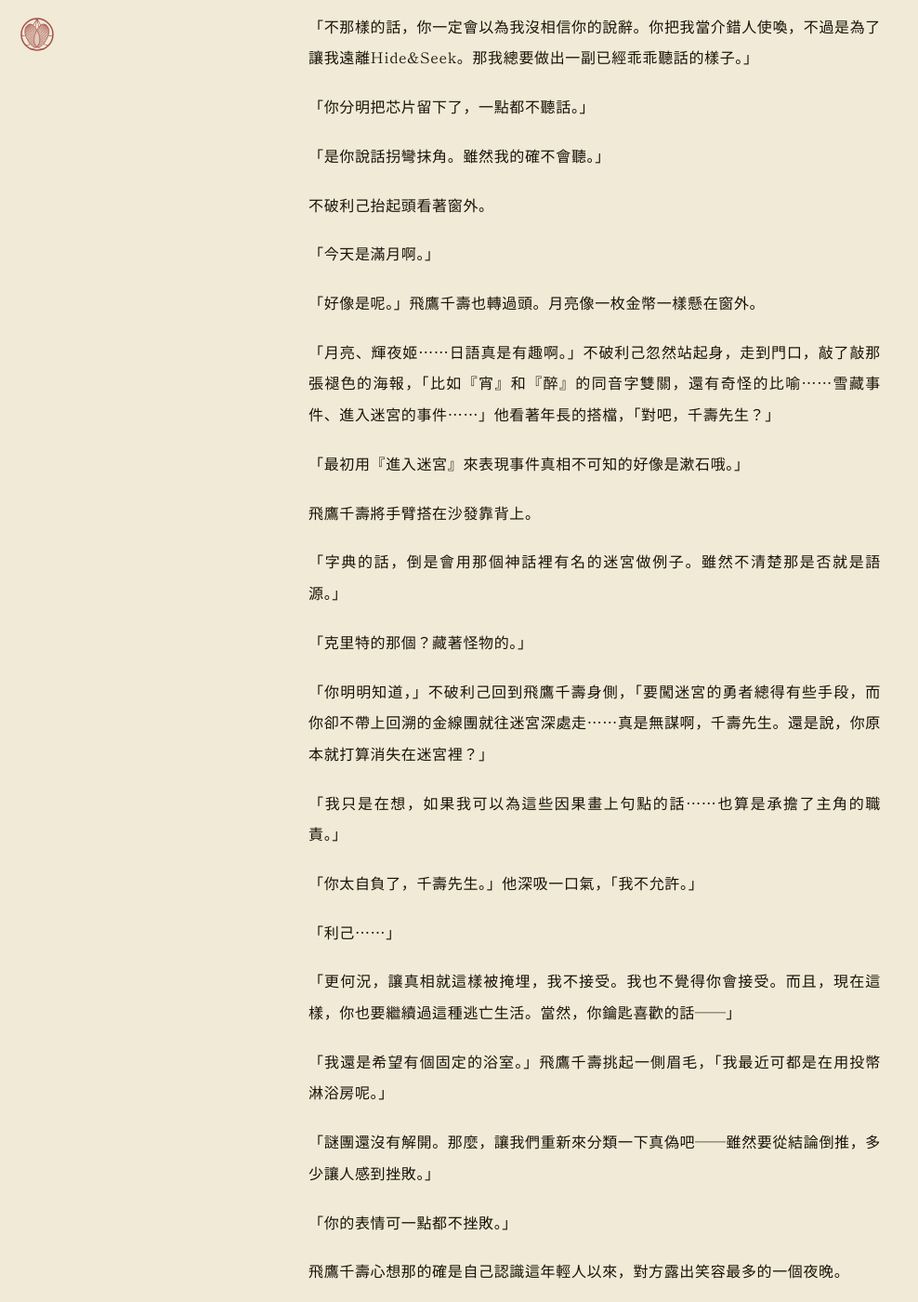
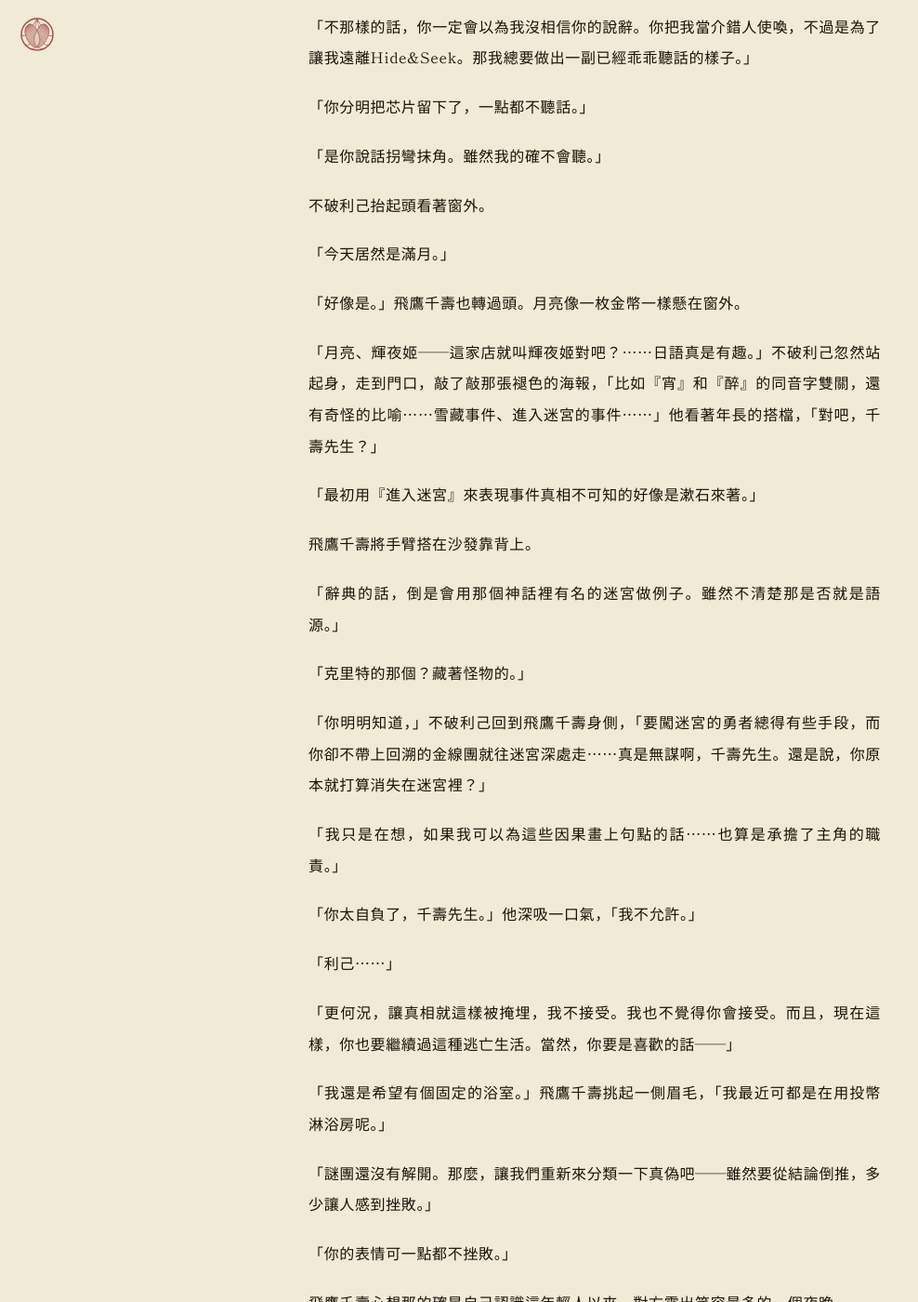
Before and after one commit to AriaYura/eternalnessstudy, a Jekyll site: the page built from posts/takeyabunotsuki/t-04.md, in a window 1280 px wide and 1400 px high, scrolled down 37456 px. Shown: the whole window at 93% size, without its empty margins (0-988 px from the left). Built offline with Jekyll 4.4.1, drawn with Linux system fonts in a browser that asks for light colours; some web fonts are replaced; some of the changed text lies outside the part shown.

Commit message:
update t-04 0919

```diff
--- a/posts/takeyabunotsuki/t-04.md
+++ b/posts/takeyabunotsuki/t-04.md
@@ -28,11 +28,11 @@
 
 「⋯⋯這算是什麼時間加速的把戲嗎。」
 
-阿澄玄人的安全措施倒是時機剛好。不破利己笑著咬緊了牙，再次看向周圍，開始搜尋其他的路線。另一個方向是一個社群公園，遠看過去並沒有什麼人在。他搜尋著腦內的地圖——如果能穿過公園將那些人甩開的話，雖然繞遠了些，但可以通往附近另一條線路的車站，然後回到都心區域。
+阿澄玄人的安全措施倒是時機剛好。不破利己笑著咬緊了牙，再次看向周圍，開始搜尋其他的路線。另一個方向是一個社群公園，遠看過去並沒有什麼人在。他搜尋著腦內的地圖——如果能穿過公園將那些人甩開的話，雖然還要跨過綾瀨川，但可以通往千代田線的綾瀨站，然後回到都心區域。
 
 「試試看吧。」
 
-他邁開腳步朝公園走去，快速經過重新修理過的兒童滑梯和鞦韆場，朝依然茂盛的常綠喬木叢走去，試圖從那裡穿出公園，去往另一個車站。
+他邁開腳步朝公園走去，快速經過重新修理過的兒童滑梯和鞦韆場，朝依然茂盛的常綠喬木叢走去，試圖從那裡穿出公園，往千代田線的方向移動。
 
 「別動。」
 
@@ -953,17 +953,17 @@
 
 不破利己抬起頭看著窗外。
 
-「今天是滿月啊。」
+「今天居然是滿月。」
 
-「好像是呢。」飛鷹千壽也轉過頭。月亮像一枚金幣一樣懸在窗外。
+「好像是。」飛鷹千壽也轉過頭。月亮像一枚金幣一樣懸在窗外。
 
-「月亮、輝夜姬⋯⋯日語真是有趣啊。」不破利己忽然站起身，走到門口，敲了敲那張褪色的海報，「比如『宵』和『醉』的同音字雙關，還有奇怪的比喻⋯⋯雪藏事件、進入迷宮的事件⋯⋯」他看著年長的搭檔，「對吧，千壽先生？」
+「月亮、輝夜姬——這家店就叫輝夜姬對吧？⋯⋯日語真是有趣。」不破利己忽然站起身，走到門口，敲了敲那張褪色的海報，「比如『宵』和『醉』的同音字雙關，還有奇怪的比喻⋯⋯雪藏事件、進入迷宮的事件⋯⋯」他看著年長的搭檔，「對吧，千壽先生？」
 
-「最初用『進入迷宮』來表現事件真相不可知的好像是漱石哦。」
+「最初用『進入迷宮』來表現事件真相不可知的好像是漱石來著。」
 
 飛鷹千壽將手臂搭在沙發靠背上。
 
-「字典的話，倒是會用那個神話裡有名的迷宮做例子。雖然不清楚那是否就是語源。」
+「辭典的話，倒是會用那個神話裡有名的迷宮做例子。雖然不清楚那是否就是語源。」
 
 「克里特的那個？藏著怪物的。」
 
@@ -975,7 +975,7 @@
 
 「利己⋯⋯」
 
-「更何況，讓真相就這樣被掩埋，我不接受。我也不覺得你會接受。而且，現在這樣，你也要繼續過這種逃亡生活。當然，你鑰匙喜歡的話——」
+「更何況，讓真相就這樣被掩埋，我不接受。我也不覺得你會接受。而且，現在這樣，你也要繼續過這種逃亡生活。當然，你要是喜歡的話——」
 
 「我還是希望有個固定的浴室。」飛鷹千壽挑起一側眉毛，「我最近可都是在用投幣淋浴房呢。」
 
```
Also changed, not shown: other parts of posts/takeyabunotsuki/t-04.md (+1 -1 lines).
